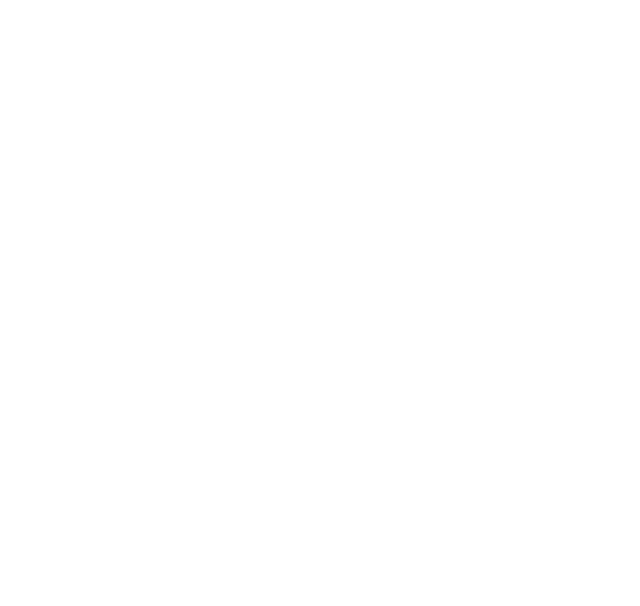
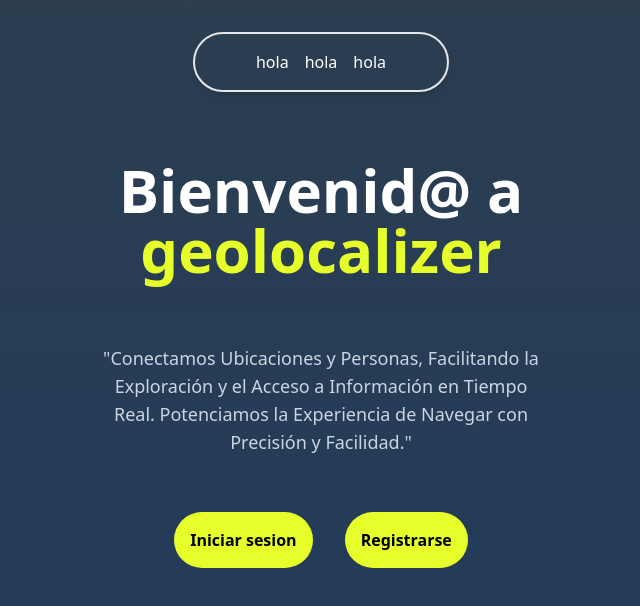
Before and after one commit to AlejandroMoralBermejo/front_web_geolocalizador, a React (Create React App) app in the folder geolocalizador/: page / in a window 1280 px wide. Shown: the top 606 px of the page, without its empty margins (319-959 px from the left). Built offline with nearby package versions, Linux system fonts and the light colour scheme.

Commit message:
Cambios en el cuerpo de la pagina y el header

```diff
--- a/geolocalizador/package.json
+++ b/geolocalizador/package.json
@@ -10,6 +10,7 @@
     "classnames": "^2.5.1",
     "react": "^19.0.0",
     "react-dom": "^19.0.0",
+    "react-router-dom": "^7.4.0",
     "react-scripts": "5.0.1",
     "web-vitals": "^2.1.4"
   },
--- a/geolocalizador/src/App.js
+++ b/geolocalizador/src/App.js
@@ -1,13 +1,19 @@
-
-import './App.css';
-import HeaderPagina from './componentes/HeaderPagina';
-import BodyPagina from './componentes/BodyPagina';
-
+import "./App.css";
+import Header from "./componentes/Header";
+import WelcomePage from "./componentes/WelcomePage";
+import Boton from "./componentes/Boton";
+// import HeaderPagina from "./componentes/HeaderPagina";
+// import BodyPagina from "./componentes/BodyPagina";
 
 function App() {
   return (
-    <div >
-
+    <div>
+      <Header />
+      <WelcomePage />
+      <div className="mx-auto w-full h-auto mt-8 flex flex-row gap-8 justify-center items-center">
+        <Boton texto={"Iniciar sesion"} padding={4} />
+        <Boton texto={"Registrarse"} padding={4} />
+      </div>
     </div>
   );
 }
--- /dev/null
+++ b/geolocalizador/src/componentes/Boton.jsx
@@ -0,0 +1,15 @@
+import React from "react";
+
+function Boton({ texto, padding, color, redireccion }) {
+  return (
+    <div>
+      <button
+        className={`bg-[#e6ff2b] p-${padding} font-bold rounded-full shadow-xs hover:bg-[#a3af4a] hover:scale-105 transition-all duration-500`}
+      >
+        {texto}
+      </button>
+    </div>
+  );
+}
+
+export default Boton;
--- /dev/null
+++ b/geolocalizador/src/componentes/Header.jsx
@@ -0,0 +1,16 @@
+import React from "react";
+
+const Header = () => {
+  return (
+    <div
+      className="mt-6 flex p-4 gap-4 shadow-lg text-white flex-row mx-auto justify-center items-center border border-2 rounded-full w-64 fixed top-2 left-0 right-0 bg-transparent bg-opacity-70 z-10
+        hover:bg-gradient-to-r hover:from-[#2C3E50] hover:to-[#1E3A5F] hover:text-white transition-all duration-300 hover:scale-110"
+    >
+      <h1>hola</h1>
+      <h1>hola</h1>
+      <h1>hola</h1>
+    </div>
+  );
+};
+
+export default Header;
--- /dev/null
+++ b/geolocalizador/src/componentes/WelcomePage.jsx
@@ -0,0 +1,20 @@
+import React from "react";
+
+const WelcomePage = () => {
+  return (
+    <div className="mt-40 flex flex-col justify-center items-center flex-1 text-center px-4">
+      <h1 className="max-w-lg mx-auto font-bold text-4xl md:text-6xl xl:text-6xl text-white mb-4">
+        <span className="important-text text-white">Bienvenid@ a</span>
+        <br />
+        <span className="important-text text-[#e6ff2b]">geolocalizer</span>
+      </h1>
+      <p className="mt-12 max-w-md mx-auto text-sm md:text-lg font-normal text-slate-300 mb-6">
+        "Conectamos Ubicaciones y Personas, Facilitando la Exploración y el
+        Acceso a Información en Tiempo Real. Potenciamos la Experiencia de
+        Navegar con Precisión y Facilidad."
+      </p>
+    </div>
+  );
+};
+
+export default WelcomePage;
--- a/geolocalizador/src/index.css
+++ b/geolocalizador/src/index.css
@@ -1,3 +1,13 @@
 @tailwind base;
 @tailwind components;
 @tailwind utilities;
+
+/* App.css */
+body {
+  background: linear-gradient(
+    to bottom,
+    #2c3e50,
+    #1e3a5f
+  ); /* Azul más claro a azul suave de arriba hacia abajo */
+  min-height: 100vh; /* Asegura que el fondo cubra toda la altura de la pantalla */
+}
```
Also changed, not shown: geolocalizador/src/componentes/HeaderPagina.jsx (deleted), 1 other file (tests, documents, lock files or other folders).
